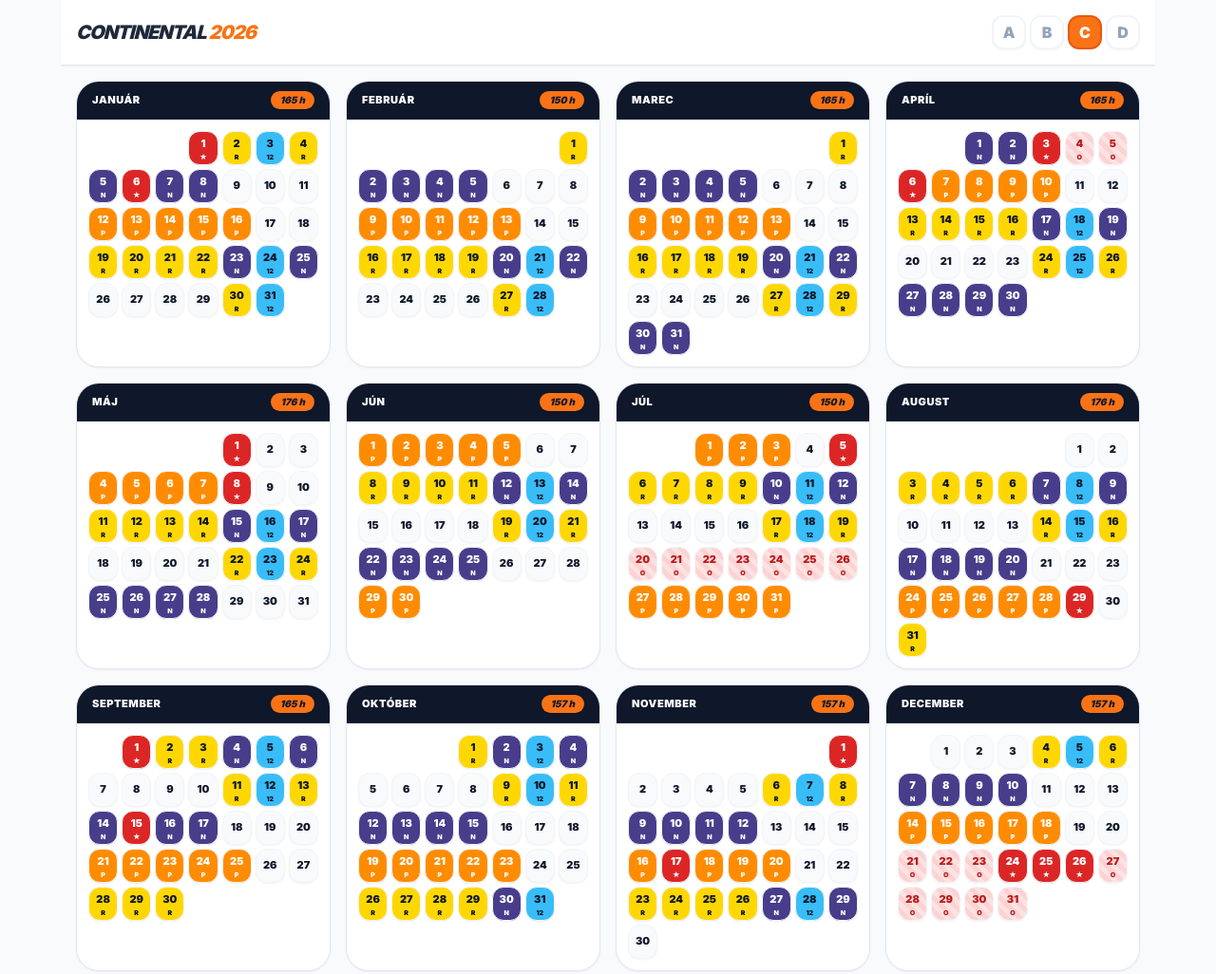
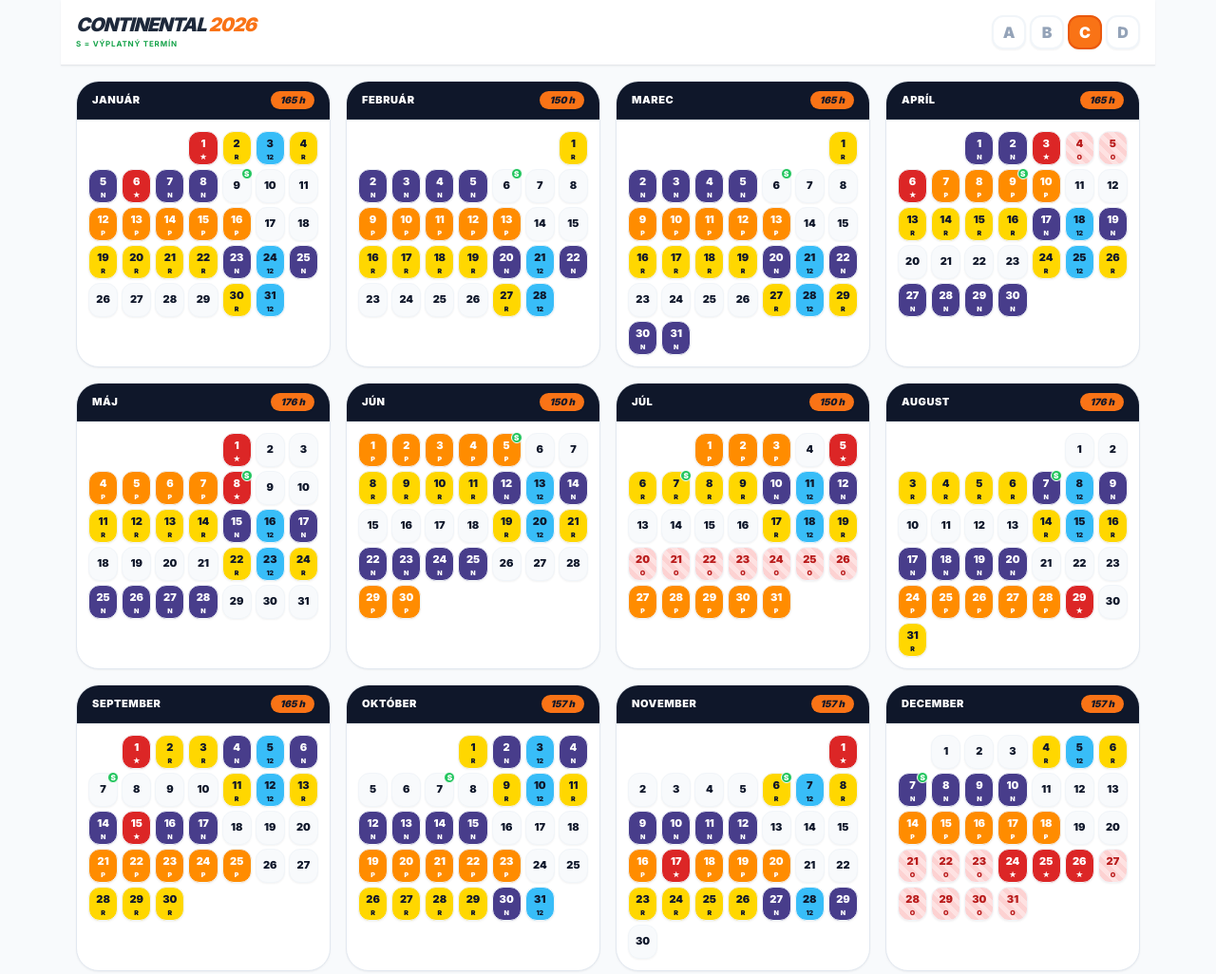
Before and after one commit to michal31890/KALENDAR-2026-FINAL, a plain HTML site: page index.html in a window 1280 px wide. Shown: the whole page at 95% size. Drawn offline with nearby package versions, Linux system fonts and the light colour scheme.

Commit message:
Update title and add payday indicator in HTML

```diff
--- a/index.html
+++ b/index.html
@@ -3,16 +3,35 @@
 <head>
     <meta charset="UTF-8">
     <meta name="viewport" content="width=device-width, initial-scale=1.0, maximum-scale=1.0, user-scalable=no">
-    <title>Continental 2026 - Fondy a Sviatky</title>
+    <title>Continental 2026 - Fondy & Výplaty</title>
     <script src="https://cdn.tailwindcss.com"></script>
     <style>
         @import url('https://fonts.googleapis.com/css2?family=Inter:wght@400;700;900&display=swap');
         body { font-family: 'Inter', sans-serif; background-color: #f8fafc; }
-        /* Štýl pre odstávku */
         .shutdown {
             background-color: #fee2e2 !important;
             background-image: repeating-linear-gradient(45deg, transparent, transparent 5px, rgba(239, 68, 68, 0.1) 5px, rgba(239, 68, 68, 0.1) 10px) !important;
             color: #b91c1c !important;
+        }
+        .payday {
+            position: relative;
+        }
+        .payday::after {
+            content: 'S';
+            position: absolute;
+            top: -2px;
+            right: -2px;
+            background-color: #22c55e;
+            color: white;
+            font-size: 8px;
+            width: 12px;
+            height: 12px;
+            display: flex;
+            align-items: center;
+            justify-content: center;
+            border-radius: 50%;
+            border: 1px solid white;
+            font-weight: 900;
         }
     </style>
 </head>
@@ -20,9 +39,12 @@
 
     <div class="max-w-6xl mx-auto min-h-screen flex flex-col">
         <div class="p-4 bg-white shadow-sm border-b sticky top-0 z-50 flex justify-between items-center">
-            <h1 class="font-black text-xl italic uppercase tracking-tighter text-slate-800 leading-none">
-                Continental <span class="text-orange-500">2026</span>
-            </h1>
+            <div class="flex flex-col">
+                <h1 class="font-black text-xl italic uppercase tracking-tighter text-slate-800 leading-none">
+                    Continental <span class="text-orange-500">2026</span>
+                </h1>
+                <span class="text-[8px] font-bold text-green-600 uppercase tracking-widest mt-1">S = Výplatný termín</span>
+            </div>
             <div class="flex gap-1" id="teamButtons"></div>
         </div>
 
@@ -32,12 +54,18 @@
     <script>
         let currentTeam = 'C';
 
-        // TVOJE ČÍSLA (BEZ PRERÁTAVANIA)
+        // TVOJE ČÍSLA HODÍN
         const fpcData = {
             A: [157, 150, 165, 165, 157, 165, 172, 168, 150, 168, 165, 161],
             B: [176, 150, 157, 150, 176, 165, 157, 157, 165, 165, 157, 172],
             C: [165, 150, 165, 165, 176, 150, 150, 176, 165, 157, 157, 157],
             D: [168, 150, 172, 165, 176, 150, 165, 157, 165, 157, 157, 150]
+        };
+
+        // VÝPLATNÉ TERMÍNY (Mesiac: Deň)
+        const payDays = {
+            0: 9, 1: 6, 2: 6, 3: 9, 4: 8, 5: 5,
+            6: 7, 7: 7, 8: 7, 9: 7, 10: 6, 11: 7
         };
 
         const cycle = ['R','R','R','N','N','N','N','V','V','V','P','P','P','P','P','V','V','R','R','R','R','N','N','N','V','V','V','V'];
@@ -53,9 +81,9 @@
         const holidays = ["0-1", "0-6", "3-3", "3-6", "4-1", "4-8", "6-5", "7-29", "8-1", "8-15", "10-1", "10-17", "11-24", "11-25", "11-26"];
 
         function isShutdown(m, d) {
-            if (m === 3 && d >= 3 && d <= 6) return true; // Veľká noc
-            if (m === 6 && d >= 20 && d <= 26) return true; // Letná
-            if (m === 11 && d >= 21) return true; // Zimná
+            if (m === 3 && d >= 3 && d <= 6) return true;
+            if (m === 6 && d >= 20 && d <= 26) return true;
+            if (m === 11 && d >= 21) return true;
             return false;
         }
 
@@ -91,6 +119,7 @@
                     let type = cycle[idx];
                     let isH = holidays.includes(`${mIdx}-${d}`);
                     let isS = isShutdown(mIdx, d);
+                    let isPay = (payDays[mIdx] === d);
 
                     let bg = "bg-slate-50", txt = "text-slate-900", label = type;
 
@@ -104,12 +133,11 @@
 
                     let labelFinal = label === 'V' ? '' : label;
 
-                    // PRIORITA ZOBRAZENIA:
-                    if(isS) { bg = "shutdown"; labelFinal = "O"; } // Odstávka má prednosť v pozadí
-                    if(isH) { bg = "bg-red-600"; txt = "text-white"; labelFinal = "★"; } // Sviatok je červený
+                    if(isS) { bg = "shutdown"; labelFinal = "O"; }
+                    if(isH) { bg = "bg-red-600"; txt = "text-white"; labelFinal = "★"; }
 
                     h += `
-                        <div class="h-9 flex flex-col items-center justify-center rounded-xl border border-slate-100 text-[11px] font-black ${bg} ${txt} shadow-sm">
+                        <div class="h-9 flex flex-col items-center justify-center rounded-xl border border-slate-100 text-[11px] font-black ${bg} ${txt} shadow-sm ${isPay ? 'payday' : ''}">
                             ${d}<span class="text-[7px] leading-none mt-0.5">${labelFinal}</span>
                         </div>
                     `;
@@ -122,7 +150,7 @@
         ['A','B','C','D'].forEach(t => {
             const b = document.createElement('button');
             b.innerText = t;
-            b.className = `w-9 h-9 rounded-xl font-black border-2 transition-all shadow-sm ${t === currentTeam ? 'bg-orange-500 border-orange-600 text-white' : 'bg-white border-slate-100 text-slate-400 hover:bg-slate-50'}`;
+            b.className = `w-9 h-9 rounded-xl font-black border-2 transition-all shadow-sm ${t === currentTeam ? 'bg-orange-500 border-orange-600 text-white' : 'bg-white border-slate-100 text-slate-400'}`;
             b.onclick = () => {
                 currentTeam = t;
                 document.querySelectorAll('#teamButtons button').forEach(btn => btn.className = 'w-9 h-9 rounded-xl font-black border-2 bg-white border-slate-100 text-slate-400 hover:bg-slate-50 shadow-sm');
```
